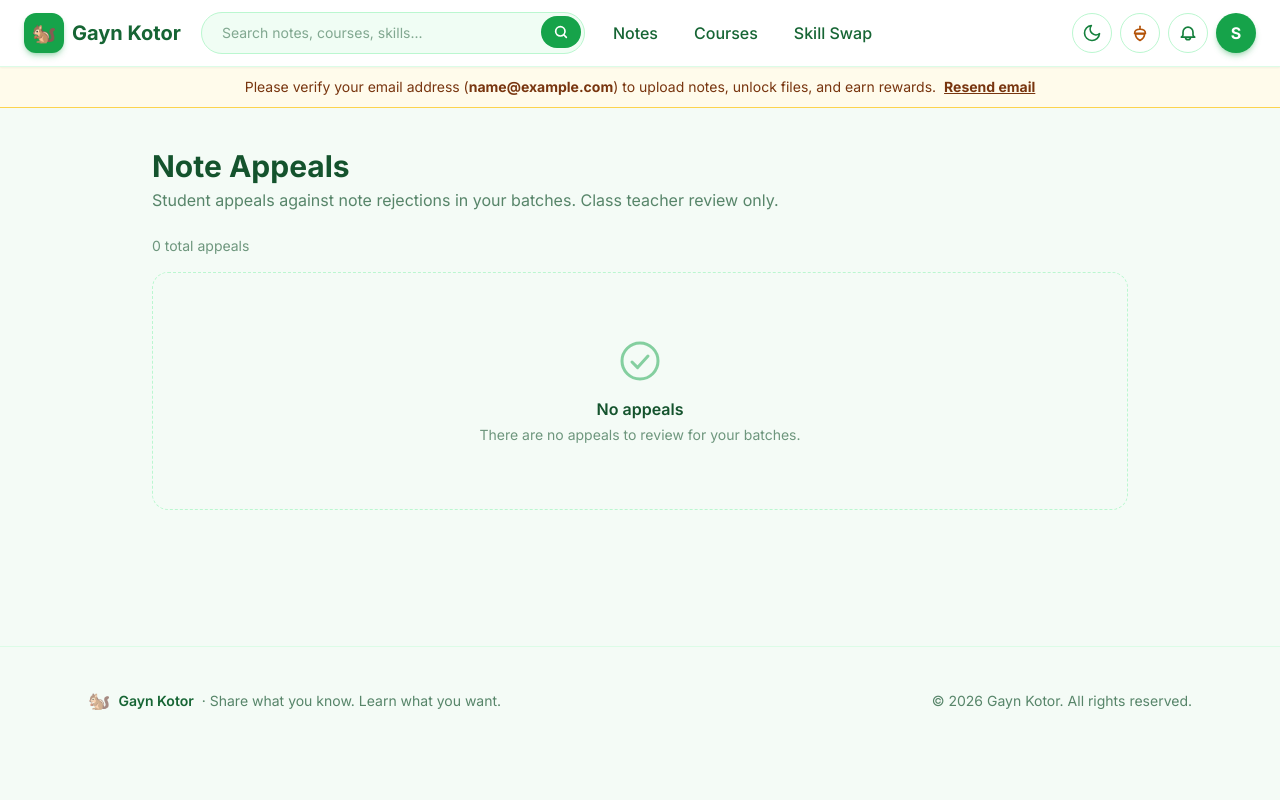
After one commit to smrity873/gayn_kotor, a Django app: page /notes/appeals/ in a window 1280 px wide. The commit adds this page. Run offline with Django 5.2, Linux system fonts and the light colour scheme; the visitor is signed in with stand-in values (Sample User, id 1); data comes from the database, SQL or seed files in the repository; data that the repository does not hold is empty; some libraries are stand-ins or nearby versions.

Commit message:
Phase 2.5: Add NoteAppeal model, appeals page /notes/appeals/, grant/uphold actions and owner appeal form

```diff
--- a/notes/urls.py
+++ b/notes/urls.py
@@ -14,6 +14,11 @@ urlpatterns = [
     path("reviews/", views.review_list, name="review_list"),
     path("reviews/<int:pk>/", views.review_detail, name="review_detail"),
     path("reviews/<int:pk>/action/", views.review_action, name="review_action"),
+
+    # Appeals
+    path("appeals/", views.appeals_list, name="appeals_list"),
+    path("appeals/<int:pk>/action/", views.appeal_action, name="appeal_action"),
+    path("<int:pk>/appeal/", views.note_appeal, name="appeal"),
     path("<int:pk>/file/", views.note_file, name="file"),
     path('<int:pk>/', views.note_detail, name='detail'),
     path('<int:pk>/download/', views.note_download, name='download'),
--- a/notes/views.py
+++ b/notes/views.py
@@ -17,7 +17,8 @@ from credits.models import CreditLedger
 from credits.services import add_entry, get_balance
 
 from .forms import NoteForm
-from .models import Note, NoteDownload, NoteRating
+from notifications.services import notify
+from .models import Note, NoteDownload, NoteRating, NoteAppeal, NoteReport
 from .services import (
     approve_note,
     can_review,
@@ -317,3 +318,122 @@ def note_rate(request, pk):
     else:
         messages.success(request, "Thanks for rating! You reached today's nut limit for ratings.")
     return back
+
+@login_required
+@verified_required
+def note_appeal(request, pk):
+    note = get_object_or_404(Note, pk=pk)
+    if note.owner_id != request.user.id or note.status != Note.Status.REJECTED:
+        raise PermissionDenied("You can only appeal rejected notes that belong to you.")
+
+    if NoteAppeal.objects.filter(note=note, status=NoteAppeal.Status.OPEN).exists():
+        messages.info(request, "An appeal is already pending review for this note.")
+        return redirect(f"{reverse('notes:list')}?tab=mine")
+
+    if request.method == "POST":
+        message = request.POST.get("message", "").strip()[:500]
+        if not message:
+            messages.error(request, "Please enter a message explaining why this rejection should be reviewed.")
+            return render(request, "notes/note_appeal.html", {"note": note})
+
+        NoteAppeal.objects.create(note=note, user=request.user, message=message)
+        if note.batch and note.batch.class_teacher:
+            notify(
+                note.batch.class_teacher,
+                f'Appeal submitted for rejected note "{note.title}" by {request.user.get_full_name() or request.user.username}.',
+                reverse("notes:appeals_list"),
+            )
+        messages.success(request, "Your appeal has been submitted to your class teacher.")
+        return redirect(f"{reverse('notes:list')}?tab=mine")
+
+    return render(request, "notes/note_appeal.html", {"note": note})
+
+
+@login_required
+def appeals_list(request):
+    if not (request.user.is_superuser or request.user.class_teacher_of.exists()):
+        raise PermissionDenied("Only class teachers can review appeals.")
+
+    if request.user.is_superuser:
+        appeals = NoteAppeal.objects.all().select_related("note", "user", "decided_by", "note__batch")
+    else:
+        teacher_batches = request.user.class_teacher_of.all()
+        appeals = NoteAppeal.objects.filter(note__batch__in=teacher_batches).select_related(
+            "note", "user", "decided_by", "note__batch"
+        )
+
+    from django.db.models import Case, When, Value, IntegerField
+    appeals = appeals.annotate(
+        is_open=Case(
+            When(status=NoteAppeal.Status.OPEN, then=Value(0)),
+            default=Value(1),
+            output_field=IntegerField(),
+        )
+    ).order_by("is_open", "-created_at")
+
+    return render(request, "notes/appeals_list.html", {"appeals": appeals})
+
+
+@login_required
+@require_POST
+def appeal_action(request, pk):
+    appeal = get_object_or_404(NoteAppeal.objects.select_related("note", "note__batch", "user"), pk=pk)
+    is_teacher = appeal.note.batch and appeal.note.batch.class_teacher_id == request.user.id
+    if not (request.user.is_superuser or is_teacher):
+        raise PermissionDenied
+
+    if appeal.status != NoteAppeal.Status.OPEN:
+        messages.info(request, "This appeal has already been decided.")
+        return redirect("notes:appeals_list")
+
+    action = request.POST.get("action")
+    decision_note = request.POST.get("decision_note", "").strip()
+
+    if action == "uphold" and not decision_note:
+        messages.error(request, "Upholding an appeal requires a reason.")
+        return redirect("notes:appeals_list")
+
+    with transaction.atomic():
+        locked_appeal = NoteAppeal.objects.select_for_update().get(pk=pk)
+        if locked_appeal.status != NoteAppeal.Status.OPEN:
+            messages.info(request, "This appeal has already been decided.")
+            return redirect("notes:appeals_list")
+
+        locked_appeal.decided_by = request.user
+        locked_appeal.decided_at = timezone.now()
+        locked_appeal.decision_note = decision_note
+
+        teacher_name = request.user.get_full_name() or request.user.username
+
+        if action == "grant":
+            locked_appeal.status = NoteAppeal.Status.GRANTED
+            locked_appeal.save()
+            approve_note(locked_appeal.note, reviewer=request.user)
+            notify(
+                locked_appeal.user,
+                f'Your appeal for "{locked_appeal.note.title}" was granted! The note is approved.',
+                reverse("notes:detail", args=[locked_appeal.note.pk]),
+            )
+            if locked_appeal.note.reviewed_by and locked_appeal.note.reviewed_by_id != request.user.id:
+                notify(
+                    locked_appeal.note.reviewed_by,
+                    f'The rejection for "{locked_appeal.note.title}" was overturned on appeal by class teacher {teacher_name}.',
+                    reverse("notes:detail", args=[locked_appeal.note.pk]),
+                )
+            messages.success(request, f'Appeal granted. "{locked_appeal.note.title}" is now approved.')
+        elif action == "uphold":
+            locked_appeal.status = NoteAppeal.Status.UPHELD
+            locked_appeal.save()
+            notify(
+                locked_appeal.user,
+                f'Your appeal for "{locked_appeal.note.title}" was upheld. Reason: {decision_note}',
+                f"{reverse('notes:list')}?tab=mine",
+            )
+            if locked_appeal.note.reviewed_by and locked_appeal.note.reviewed_by_id != request.user.id:
+                notify(
+                    locked_appeal.note.reviewed_by,
+                    f'The appeal for "{locked_appeal.note.title}" was reviewed and upheld by class teacher {teacher_name}.',
+                )
+            messages.info(request, f'Appeal upheld. "{locked_appeal.note.title}" remains rejected.')
+
+    return redirect("notes:appeals_list")
--- /dev/null
+++ b/templates/notes/appeals_list.html
@@ -0,0 +1,104 @@
+{% extends "base.html" %}
+
+{% block title %}Note Appeals - {{ SITE_NAME }}{% endblock %}
+
+{% block content %}
+<section class="mx-auto max-w-5xl px-4 py-10 sm:px-6">
+
+    <div class="flex flex-col gap-1">
+        <h1 class="text-3xl font-bold text-green-900 dark:text-green-50">Note Appeals</h1>
+        <p class="text-green-900/70 dark:text-green-100/70">
+            Student appeals against note rejections in your batches. Class teacher review only.
+        </p>
+    </div>
+
+    <p class="mt-6 text-sm text-green-900/60 dark:text-green-100/60">{{ appeals|length }} total appeal{{ appeals|length|pluralize }}</p>
+
+    <div class="mt-4 space-y-6">
+        {% for appeal in appeals %}
+        <article class="rounded-2xl border border-green-100 bg-card p-6 shadow-sm transition hover:shadow-md dark:border-green-900/60 dark:bg-card-dark">
+            <div class="flex flex-wrap items-center justify-between gap-3 border-b border-green-100 pb-4 dark:border-green-900/60">
+                <div class="flex flex-wrap items-center gap-2">
+                    <span class="rounded-full bg-green-100 px-3 py-0.5 text-xs font-bold text-green-800 dark:bg-green-900/50 dark:text-green-200">
+                        {{ appeal.note.course_code }}
+                    </span>
+                    <span class="text-xs text-green-900/60 dark:text-green-100/60">{{ appeal.note.batch|default:"-" }}</span>
+                    {% if appeal.status == 'open' %}
+                    <span class="rounded-full bg-amber-100 px-2.5 py-0.5 text-xs font-bold text-amber-800 dark:bg-amber-900/50 dark:text-amber-200">Open Appeal</span>
+                    {% elif appeal.status == 'granted' %}
+                    <span class="rounded-full bg-emerald-100 px-2.5 py-0.5 text-xs font-bold text-emerald-800 dark:bg-emerald-900/50 dark:text-emerald-200">Granted</span>
+                    {% elif appeal.status == 'upheld' %}
+                    <span class="rounded-full bg-rose-100 px-2.5 py-0.5 text-xs font-bold text-rose-800 dark:bg-rose-900/50 dark:text-rose-200">Upheld (Rejected)</span>
+                    {% endif %}
+                </div>
+                <span class="text-xs text-green-900/60 dark:text-green-100/60">{{ appeal.created_at|date:"d M Y, h:i A" }}</span>
+            </div>
+
+            <div class="mt-4">
+                <h2 class="text-lg font-bold text-green-900 dark:text-green-50">
+                    <a href="{% url 'notes:review_detail' appeal.note.pk %}" class="hover:underline">
+                        {{ appeal.note.title }}
+                    </a>
+                </h2>
+                <p class="mt-1 text-xs text-green-900/60 dark:text-green-100/60">
+                    Uploaded by <span class="font-semibold text-green-900 dark:text-green-200">{{ appeal.user.get_full_name|default:appeal.user.username }}</span>
+                </p>
+
+                <!-- Rejection info -->
+                {% if appeal.note.rejection_reason %}
+                <div class="mt-3 rounded-xl bg-red-50/50 p-3 text-xs dark:bg-red-950/20">
+                    <span class="font-bold text-red-800 dark:text-red-300">Rejection reason:</span>
+                    <span class="text-red-900 dark:text-red-200">{{ appeal.note.rejection_reason }}</span>
+                </div>
+                {% endif %}
+
+                <!-- Student message -->
+                <div class="mt-3 rounded-xl bg-green-50/50 p-3 text-sm dark:bg-green-900/30">
+                    <p class="text-xs font-bold uppercase tracking-wider text-green-900/70 dark:text-green-100/70">Student's Appeal Message:</p>
+                    <p class="mt-1 text-green-900 dark:text-green-100">{{ appeal.message }}</p>
+                </div>
+
+                <!-- Decision info if decided -->
+                {% if appeal.status != 'open' %}
+                <div class="mt-3 rounded-xl border border-green-200/50 bg-green-50/30 p-3 text-xs dark:border-green-800 dark:bg-green-900/20">
+                    <span class="font-bold text-green-900 dark:text-green-100">Decided by {{ appeal.decided_by.get_full_name|default:appeal.decided_by.username }}</span>
+                    {% if appeal.decision_note %}
+                    <p class="mt-1 text-green-900/80 dark:text-green-200">Note: {{ appeal.decision_note }}</p>
+                    {% endif %}
+                </div>
+                {% endif %}
+            </div>
+
+            {% if appeal.status == 'open' %}
+            <div class="mt-5 border-t border-green-100 pt-4 dark:border-green-900/60">
+                <form method="post" action="{% url 'notes:appeal_action' appeal.pk %}" class="space-y-3">
+                    {% csrf_token %}
+                    <div>
+                        <label for="id_note_{{ appeal.pk }}" class="block text-xs font-semibold text-green-900/70 dark:text-green-100/70">Decision note / Reason (required if upholding rejection):</label>
+                        <input type="text" id="id_note_{{ appeal.pk }}" name="decision_note" placeholder="Add feedback or justification..."
+                               class="mt-1 w-full rounded-xl border border-green-200 bg-white px-3 py-2 text-sm text-green-950 outline-none transition focus:border-green-500 focus:ring-2 focus:ring-green-500/30 dark:border-green-800 dark:bg-canvas-dark dark:text-green-50">
+                    </div>
+                    <div class="flex flex-wrap items-center justify-end gap-3">
+                        <button type="submit" name="action" value="uphold"
+                                class="rounded-full border border-red-300 px-5 py-2 text-xs font-semibold text-red-600 transition hover:bg-red-50 dark:border-red-800 dark:text-red-400 dark:hover:bg-red-950/30">
+                            Uphold Rejection
+                        </button>
+                        <button type="submit" name="action" value="grant"
+                                class="rounded-full bg-green-600 px-5 py-2 text-xs font-semibold text-white shadow-sm transition hover:bg-green-700">
+                            Grant Appeal & Approve Note
+                        </button>
+                    </div>
+                </form>
+            </div>
+            {% endif %}
+        </article>
+        {% empty %}
+        <div class="rounded-2xl border border-dashed border-green-200 px-6 py-16 text-center dark:border-green-800">
+            <svg class="mx-auto h-12 w-12 text-green-600/50 dark:text-green-300/40" fill="none" stroke="currentColor" stroke-width="1.5" viewBox="0 0 24 24"><circle cx="12" cy="12" r="9"/><path stroke-linecap="round" stroke-linejoin="round" d="m8 12.5 2.8 2.8L16 9.5"/></svg>
+            <p class="mt-3 font-semibold text-green-900 dark:text-green-50">No appeals</p>
+            <p class="mt-1 text-sm text-green-900/60 dark:text-green-100/60">There are no appeals to review for your batches.</p>
+        </div>
+        {% endfor %}
+    </div>
+</section>
+{% endblock %}
```
Also changed, not shown: notes/models.py (+67 -0 lines), templates/notes/list.html (+5 -2 lines), templates/notes/note_appeal.html (added, +52 -0 lines), notes/migrations/0009_noterating_owner_rewarded_noteappeal_notereport.py (added).
